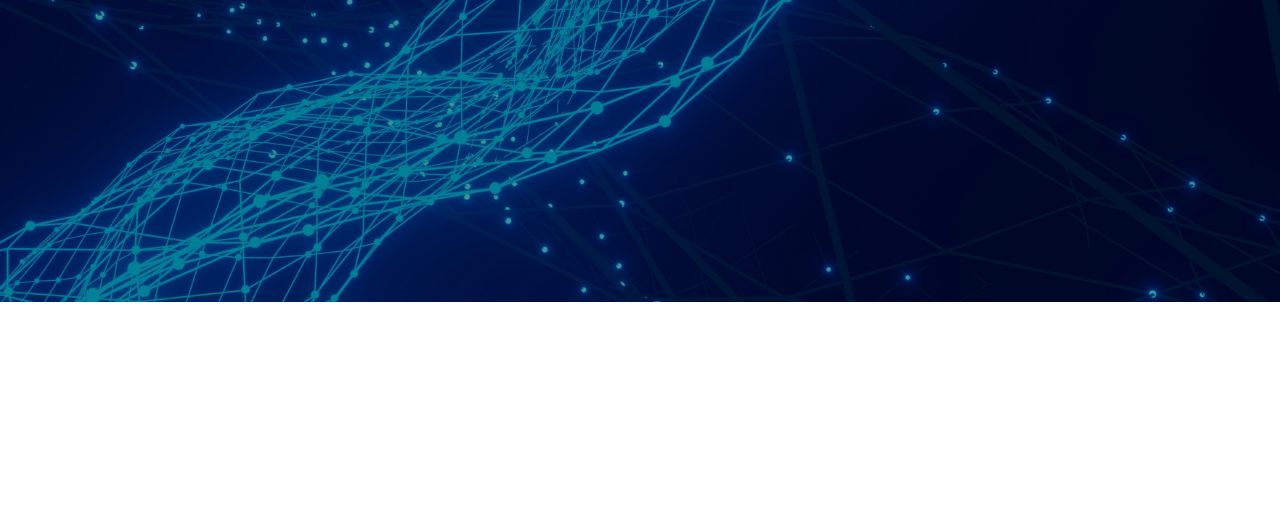
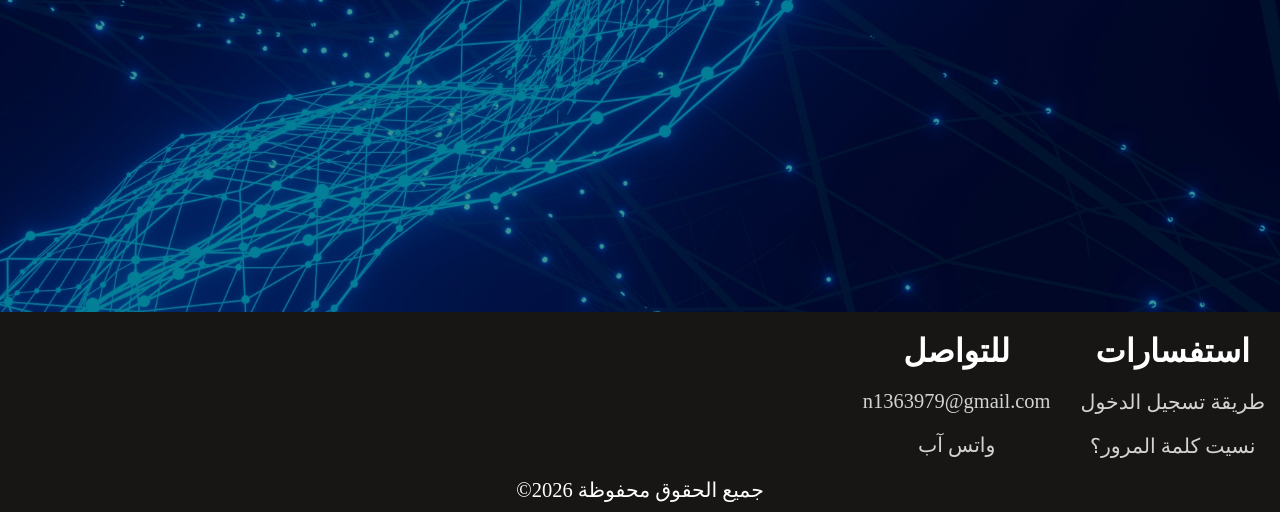
Before and after one commit to n1363979-ai/Solve-problems-, a website: page index.html in a window 1280 px wide. Shown: the part 498-1010 px from the top of the page. Before the commit the page ends 800 px from the top, so only its background shows below. Drawn offline with Linux system fonts and the light colour scheme.

Commit message:
new footer in index.html

```diff
--- a/index.html
+++ b/index.html
@@ -11,6 +11,7 @@
 <body dir="rtl" class="index-page">
 
   <header>
+
    <nav>
     <ul>
         <li><a href="index.html">الرئيسية</a></li>
@@ -30,8 +31,8 @@
   <main>
 
        <section id="startSection">
-        <h1 >مرحبا بك</h1>
-        <h1>Weclome</h1>
+        <h1 >مرحباً بك</h1>
+        <h1>Welcome</h1>
         </section>
 
     <section id="goalSection">
@@ -42,7 +43,26 @@
 
 
   <footer>
+    <div class="container">
+        <div>
+            <h1>استفسارات</h1>
 
+            <a href="">طريقة تسجيل الدخول</a>
+            <a href="">نسيت كلمة المرور؟</a>
+        </div>
+
+       <div>
+       <h1>للتواصل</h1>
+       <a href="mailto:n1363979@gmail.com">n1363979@gmail.com</a>
+       <a href="https://wa.me/966532277414">واتس آب</a>
+       </div>
+
+
+    </div>
+
+    <div class="copyRight">
+        <span>جميع الحقوق محفوظة 2026&copy;</span>
+    </div>
   </footer>
 
 
--- a/package.json
+++ b/package.json
@@ -19,6 +19,7 @@
   },
   "homepage": "https://github.com/n1363979-ai/Solve-problems-#readme",
   "dependencies": {
+    "body-parser": "^2.4.0",
     "cors": "^2.8.6",
     "express": "^5.3.0",
     "mysql2": "^3.24.6",
--- a/style.css
+++ b/style.css
@@ -77,8 +77,9 @@ body {
 header {
     position: sticky;
     top: 0;
-    padding: 0px 20px;
-    height: 70px;
+    overflow: hidden;
+    padding: 20px 15px;
+    min-height: 40px;
     justify-content: flex-start;
     background-color: #f8f8f8;
     /* background-color:#f8f9fa; */
@@ -134,12 +135,13 @@ header nav ul li a , nav ul li  div {
 /* ========================================== */
 
 .index-page main {
+
     display: flex;
     flex-direction: column;
     justify-content: center;
     align-items: center;
     flex-grow: 1;
-    height: auto;
+    min-height:calc(100vh - 70px);
     background-image: linear-gradient(rgba(0, 0, 0, 0.4), rgba(0, 0, 0, 0.4)), url(images/technology.jpg);
     background-size: cover;
     background-repeat: no-repeat;
@@ -184,6 +186,47 @@ header nav ul li a , nav ul li  div {
 
 }
 
+
+.index-page footer{
+    background-color: #171614;
+    color:white;
+    white-space:nowrap;
+
+}
+
+.index-page footer .container{
+    padding:20px 15px;
+    display: flex;
+    gap: 30px;
+
+
+}
+
+.index-page footer .container div{
+    display: flex;
+    flex-direction:column;
+    gap: 20px;
+    align-items: center;
+
+
+}
+
+.index-page footer .container a{
+  color: rgb(211, 211, 211);
+  text-decoration: none;
+
+}
+
+.index-page footer .container a:hover{
+  color: rgb(211, 211, 211);
+  text-decoration: underline;
+
+}
+
+.index-page footer .copyRight{
+    text-align: center;
+    padding-bottom: 10px;
+}
 
 /* ========================================== */
 /*                SIGN-UP PAGE                */
```
Also changed, not shown: 1 other file.
